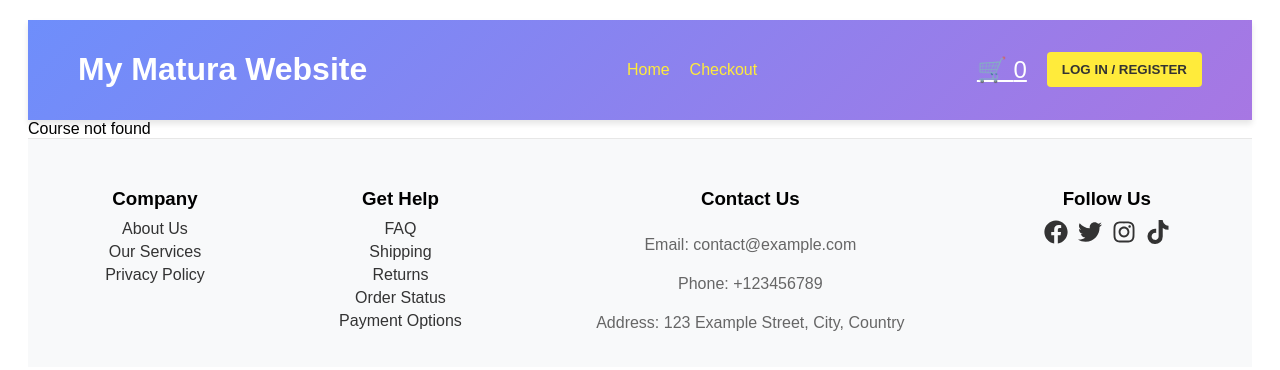
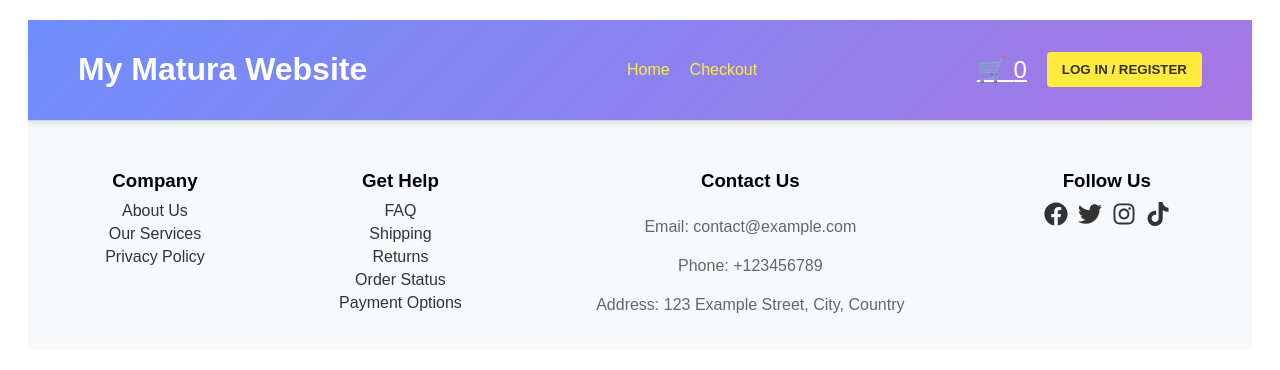
Before and after one commit to fraorzi/Website_Course_Exam, a React (Create React App) app: page /description/1 in a window 1280 px wide. Shown: the top 370 px of the page. Built offline with nearby package versions, Linux system fonts and the light colour scheme.

Commit message:
fixed key in routing

```diff
--- a/src/App.js
+++ b/src/App.js
@@ -9,7 +9,7 @@ const App = () => {
     return (
         <CartProvider>
             <Router>
-                <AppContent /> {/* Use the new component here */}
+                <AppContent />
             </Router>
         </CartProvider>
     );
--- a/src/AppContent.js
+++ b/src/AppContent.js
@@ -19,8 +19,7 @@ const AppContent = () => {
             <Routes>
                 <Route path="/" element={<Home />} />
                 <Route path="/auth" element={<Auth />} />
-                <Route path="/course/:id" element={<CourseDetails />} />
-                <Route path="/description/:id" element={<CourseDescription />} />
+                <Route path="/course/:courseId" element={<CourseDetails />} />
                 <Route path="/cart" element={<ShoppingCart />} />
                 <Route path="/checkout" element={<Checkout />} />
             </Routes>
```
